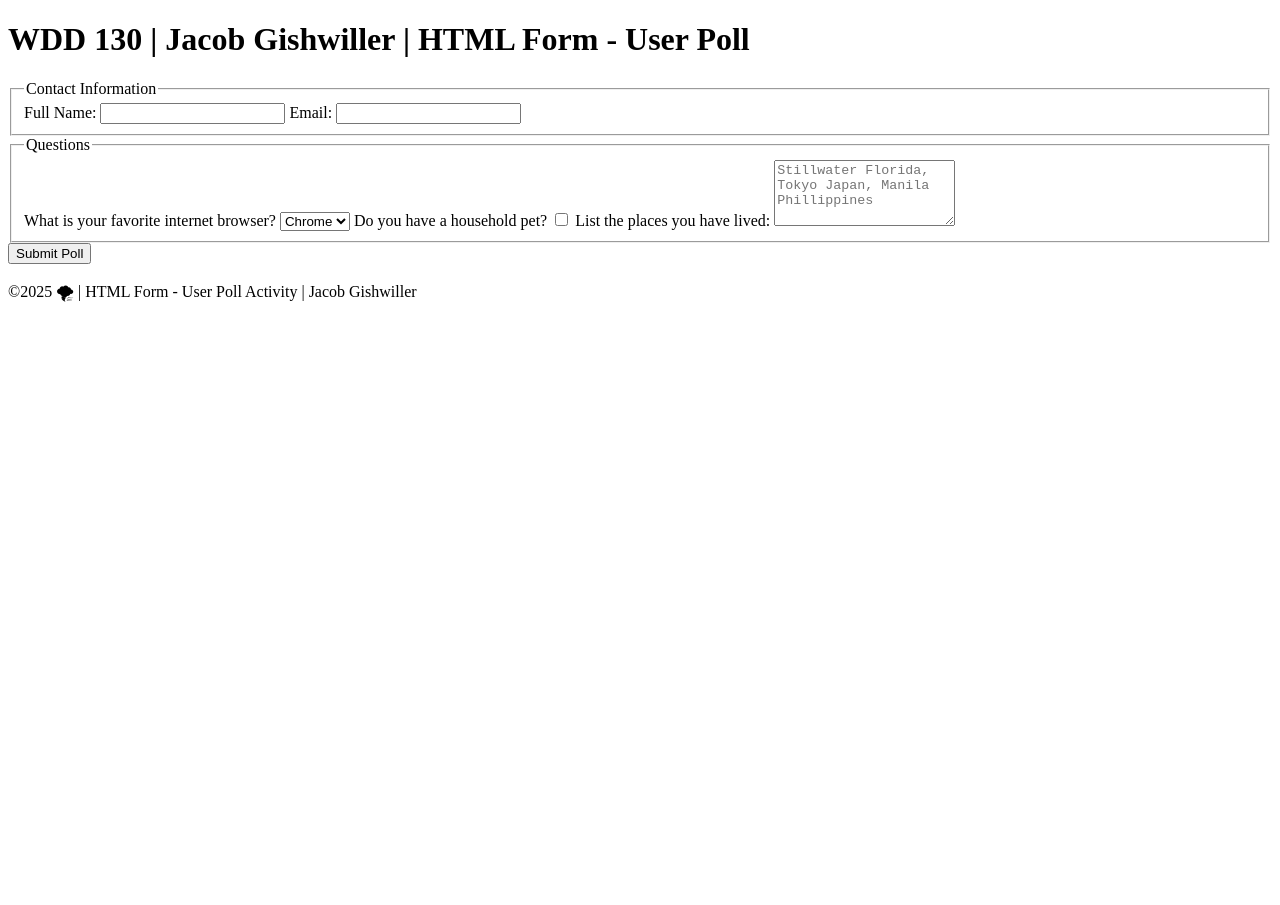
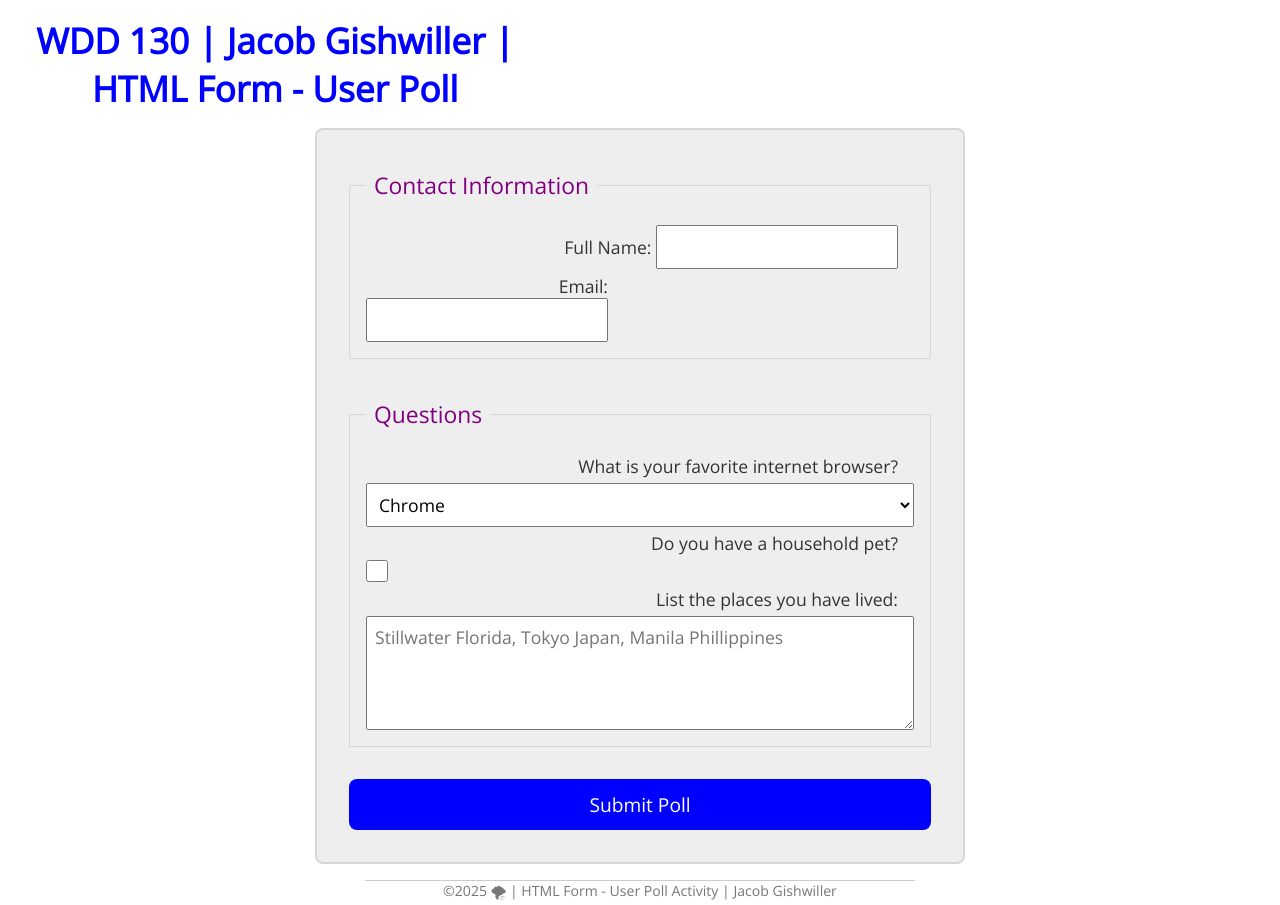
Before and after one commit to Date-Masamune/wdd130, a plain HTML site: page week05/poll-form.html in a window 1280 px wide. Before the commit the page ends 800 px from the top, so only its background shows below. Drawn offline with nearby package versions, Linux system fonts and the light colour scheme.

Commit message:
second commit

```diff
--- a/week05/poll-form.html
+++ b/week05/poll-form.html
@@ -5,6 +5,11 @@
     <meta charset="UTF-8">
     <meta name="viewport" content="width=device-width, initial-scale=1.0">
     <title>WSS 130 | HTML Form - User Poll</title>
+    <link rel="preconnect" href="https://fonts.googleapis.com">
+    <link rel="preconnect" href="https://fonts.gstatic.com" crossorigin>
+    <link href="https://fonts.googleapis.com/css2?family=Montserrat:wght@700&family=Open+Sans:wght@400&display=swap"
+        rel="stylesheet">
+    <link rel="stylesheet" href="styles/poll-forms.css">
 </head>
 
 <body>
@@ -15,8 +20,12 @@
         <form>
             <fieldset>
                 <legend>Contact Information</legend>
+                <div class="form-item">
                     <label>Full Name: <input type="text" name="fullname"></label>
+                </div>
+                <div class="form-item column2">
                     <label>Email: <input type="email" name="useremail"></label>
+                </div>
             </fieldset>
             <fieldset>
                 <legend>Questions</legend>
@@ -32,7 +41,8 @@
                 <label for="pet">Do you have a household pet?</label>
                 <input type="checkbox" id="pet" name="pet">
                 <label for="feedback">List the places you have lived:</label>
-                 <textarea name="feedback" id="feedback" rows="4" placeholder="Stillwater Florida, Tokyo Japan, Manila Phillippines "></textarea>
+                <textarea name="feedback" id="feedback" rows="4"
+                    placeholder="Stillwater Florida, Tokyo Japan, Manila Phillippines "></textarea>
             </fieldset>
             <button type="submit">Submit Poll</button>
         </form>
--- /dev/null
+++ b/week05/styles/poll-forms.css
@@ -0,0 +1,111 @@
+* {
+    margin: 0;
+    padding: 0;
+    box-sizing: border-box;
+}
+
+body {
+    font-family: 'Open Sans', sans-serif;
+    font-size: 1.1em;
+    color: #333;
+    background-color: #fff;
+}
+
+header {
+    margin: 0;
+    width: 550px;
+}
+
+h1 {
+    margin: 1rem;
+    font-size: 2.0em;
+    color: blue;
+    text-align: center;
+}
+
+form {
+    width: 650px;
+    margin: 0 auto;
+    padding: 1rem;
+    border: 2px solid rgb(0 0 0 / 0.1);
+    border-radius: 0.5rem;
+    background-color: #eee;
+    display: grid;
+}
+
+fieldset {
+    display: grid;
+    grid-gap: .3rem;
+    margin: 1rem;
+    border: 1px solid rgb(0 0 0 / 0.1);
+    padding: 1rem;
+}
+
+legend {
+    padding: 0.5rem;
+    color: purple;
+    font-size: 1.3em;
+}
+
+label,
+input,
+button,
+select,
+textarea {
+    font-family: "Open Sans", sans-serif;
+}
+
+label {
+    text-align: right;
+    padding-right: 1rem;
+}
+
+input,
+select,
+textarea {
+    padding: 0.5rem;
+    font-size: 1.1rem;
+}
+
+input[type="checkbox"] {
+    width: 22px;
+    height: 22px;
+    vertical-align: bottom;
+}
+
+button {
+    margin: 1rem;
+    background-color: blue;
+    color: #fff;
+    border: none;
+    border-radius: .5rem;
+    padding: .75rem;
+    font-size: 1.2rem;
+}
+
+button:hover {
+    background-color: forestgreen;
+}
+
+footer {
+    margin: 1rem auto 0;
+    width: 550px;
+    text-align: center;
+    font-size: 0.8em;
+    color: #777;
+    border-top: 1px solid #ccc;
+}
+
+.form-item {
+    display: grid;
+    align-items: center;
+}
+
+.column1 {
+    grid-template-columns: 3fr 1fr;
+    margin: 0.5rem 0;
+}
+
+.column2 {
+    grid-template-columns: 1fr 2fr;
+}
```
Lines whose indentation alone changed are shown as unchanged.
